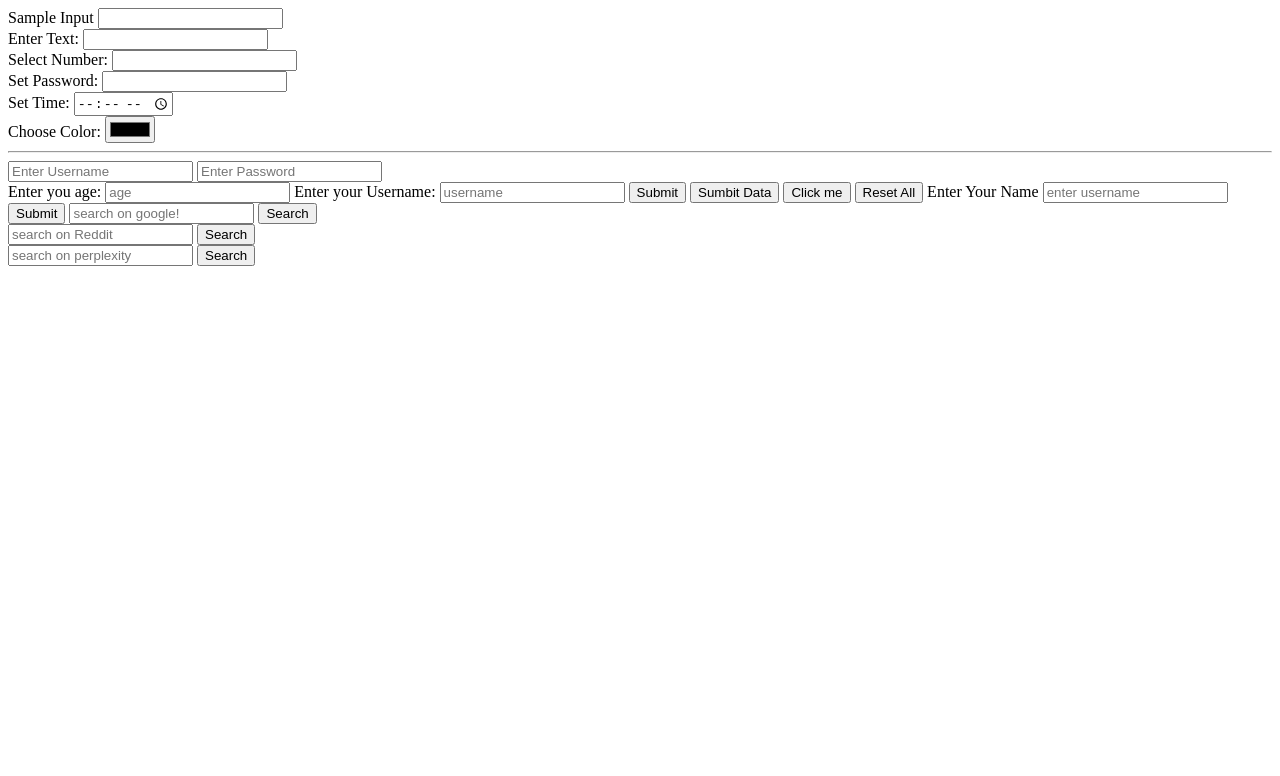
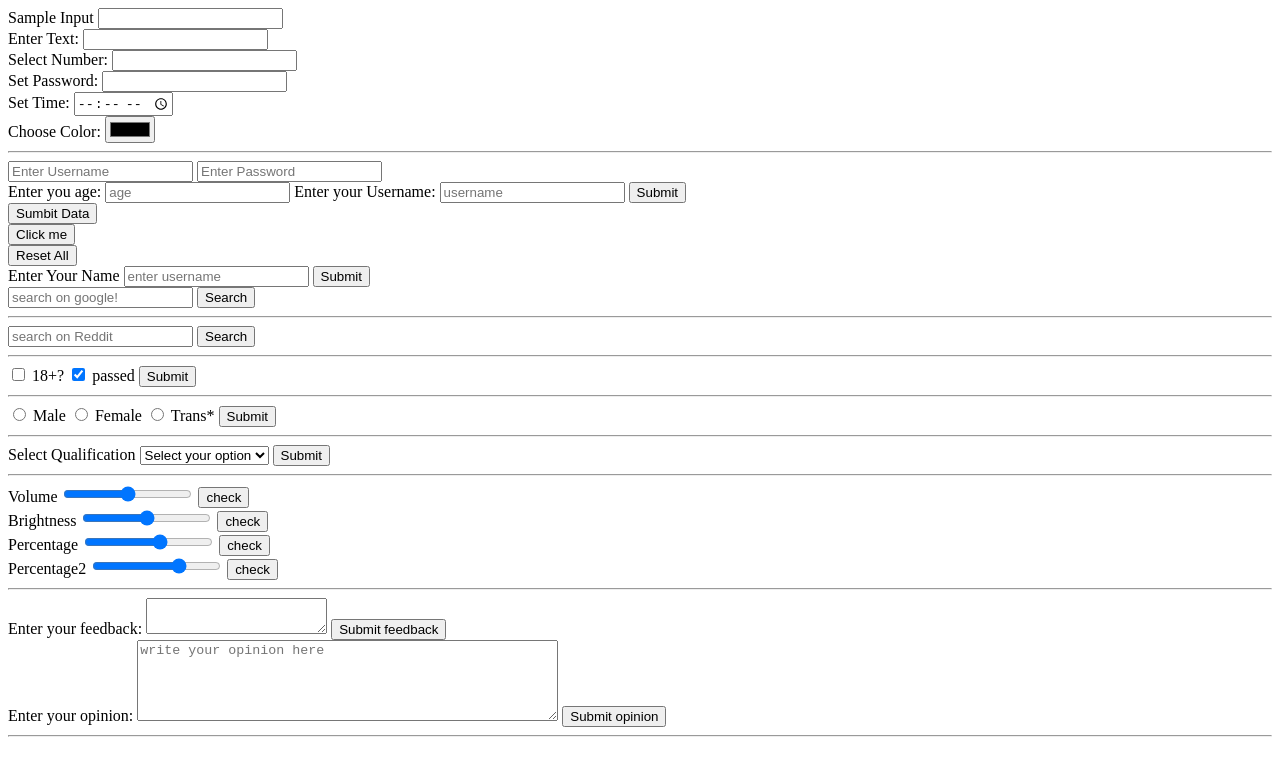
Before and after one commit to sarthakz-47/All-Codes, a plain HTML site: page WebDev/HTML/Forms.html in a window 1280 px wide. Drawn offline with Linux system fonts and the light colour scheme.

Commit message:
18 Jan 2026

```diff
--- a/WebDev/HTML/Forms.html
+++ b/WebDev/HTML/Forms.html
@@ -61,21 +61,21 @@
         <!-- 3.Button in forms -->
         <!-- Button element is used for creating buttons in the form -->
         <!-- after clicking this it will be redirected to the action link mentioned above -->
-        <button>Submit</button>
+        <button>Submit</button><br>
 
         <!-- types of buttons in forms: -->
         <!-- a.Submit button -> used for submitting the data to the server -->
-        <button type="submit">Sumbit Data</button>
+        <button type="submit">Sumbit Data</button><br>
         <!-- b. Button button -> used for not submitting anything just clicking -->
-        <button type="button">Click me</button>
+        <button type="button">Click me</button><br>
         <!-- c.reset button -> used fot reseting all values entered -->
-        <button type="reset">Reset All</button>
+        <button type="reset">Reset All</button><br>
 
-
+        <!-- 4.name attribute in forms: -->
         <label for="username">Enter Your Name</label>
         <!-- name="username" is used to send this value when the form is submitted -->
         <input type="text" placeholder="enter username" id="name" name="username">
-        <button>Submit</button>
+        <button>Submit</button><br>
 
         <!-- The name attribute defines how data is passed in the URL or backend -->
         <!-- Google search input field -->
@@ -84,20 +84,84 @@
         <button>Search</button>
 
     </form>
+    <hr>
 
     <!-- 3 -->
     <form action="https://www.reddit.com/search">
         <!-- name attribute used for reddit search directly -->
         <input type="text" placeholder="search on Reddit" name="q">
         <button type="submit">Search</button>
+        <hr>
+
+
+        <!-- 5.Checkboxes in form: -->
+        <input type="checkbox" id="age" name="age">
+        <label for="age">18+?</label>
+        <!-- if we want already checked boxes: -->
+        <input type="checkbox" id="age" name="age" checked>
+        <label for="age">passed</label>
+        <button type="submit">Submit</button>
+        <!-- after clicking on submit it will show age=on because it is checked -->
+        <hr>
+
+
+        <!-- 6.Radio button input in form: -->
+        <input type="radio" name="gneder" id="male">
+        <label for="male">Male</label>
+        <input type="radio" name="gneder" id="female">
+        <label for="female">Female</label>
+        <!-- <button type="submit">Submit</button> -->
+        <!-- after clicking submit it will show gender = on but if we want to know which gender is on then use value attribute -->
+        <input type="radio" name="gneder" id="trans" value="trans">
+        <label for="trans">Trans*</label>
+        <button>Submit</button>
+        <!-- now it will print gneder=trans in url -->
+        <hr>
+
+
+        <!-- 7.Select (dropdown) button input in form: -->
+        <lebel for="profession">Select Qualification</lebel>
+        <select name="profession" id="profession">
+            <option value="">Select your option</option>
+            <option value="hsc">HSC</option>
+            <option value="ssc">SSC</option>
+        </select>
+        <button>Submit</button>
+        <!-- this will print the selected dropdown profession=SSC in url -->
+        <hr>
+
+
+        <!-- 8.Range button input in form: -->
+        <label for="volume">Volume</label>
+        <input type="range" name="volume">
+        <button>check</button><br>
+        <!-- this will print volume=number and if we want to define min and max -->
+        <label for="bright">Brightness</label>
+        <input type="range" name="bright" id="bright" min="0" max="200"">
+        <button>check</button><br>
+        <!-- if we want to increase or decrease the range by specefic unit then use step -->
+        <label for=" vol2">Percentage</label>
+        <input type="range" name="vol2" id="vol2" min="0" max="50" step="10">
+        <button>check</button><br>
+        <!-- if we want by default value should stays to 70 then use value attribute -->
+        <label for=" vol3">Percentage2</label>
+        <input type="range" name="vol3" id="vol3" min="0" max="100" step="10" value="70">
+        <button>check</button><br>
+        <hr>
+
+        <!-- 9.Text area input in form: -->
+        <label for="feedback">Enter your feedback:</label>
+        <textarea id="feedback" name="feedback"></textarea>
+        <button>Submit feedback</button><br>
+        <!-- this will print feedback=abcd in the url -->
+        <!-- if you want bigger text area then use row and col attribute -->
+        <label for="opinion">Enter your opinion:</label>
+        <textarea id="opinion" name="opinion" placeholder="write your opinion here" rows="5" cols="50"></textarea>
+        <button>Submit opinion</button><br>
+
     </form>
+    <hr>
 
-    <!-- 4 -->
-    <form action="https://www.perplexity.ai/search">
-        <!-- name attribute used for perplexity search directly -->
-        <input type="text" placeholder="search on perplexity" name="q">
-        <button type="submit">Search</button>
-    </form>
 </body>
 
 </html>
```
Also changed, not shown: WebDev/HTML/AllPracticeQuestions.html (+64 -4 lines).
